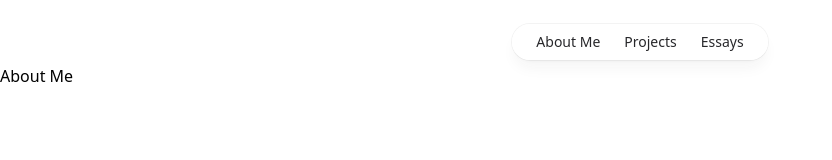
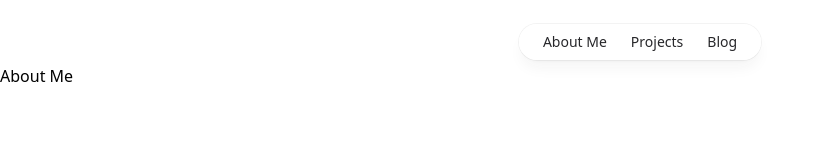
Before and after one commit to CynthiaWeaver-Jeannine/Cynthia_Weaver-Portfolio, a Next.js app: page / in a window 1280 px wide. Shown: the top 160 px of the page, without its empty margins (0-832 px from the left). Built offline with nearby package versions, Linux system fonts and the light colour scheme.

Commit message:
edit layout, change title

```diff
--- a/components/layout.tsx
+++ b/components/layout.tsx
@@ -19,7 +19,7 @@ function Navbar() {
             <ul className="flex rounded-full bg-white/90 px-3 text-sm font-medium text-zinc-800 shadow-lg shadow-zinc-800/5 ring-1 ring-zinc-900/5 backdrop-blur">
                 <NavItem  title={"About Me"} url="/" />
                 <NavItem title={"Projects"} url={"/projects"} />
-                <NavItem title={"Essays"} url={"/essays"} />
+                <NavItem title={"Blog"} url={"/blog"} />
             </ul>
         </nav>
     </div> ) }
```
